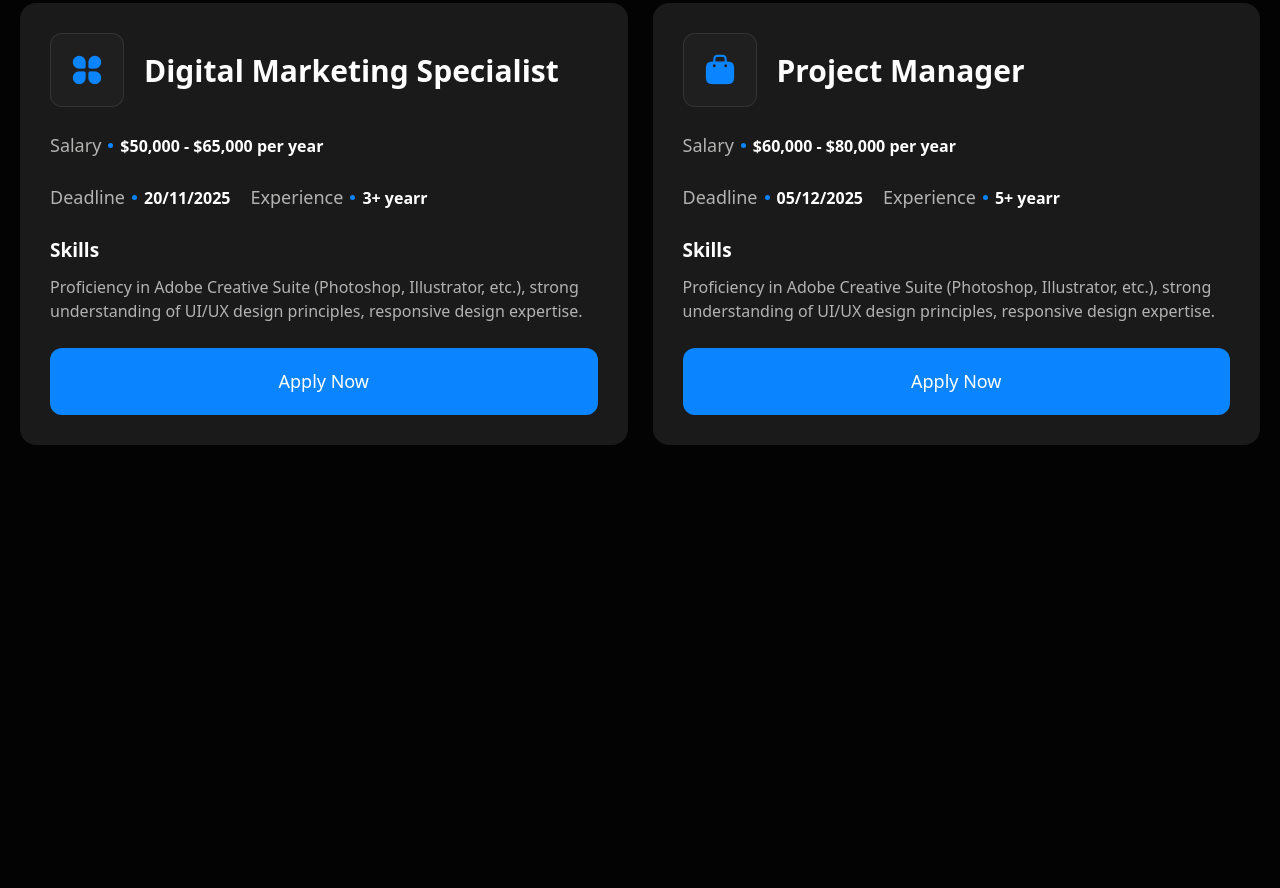
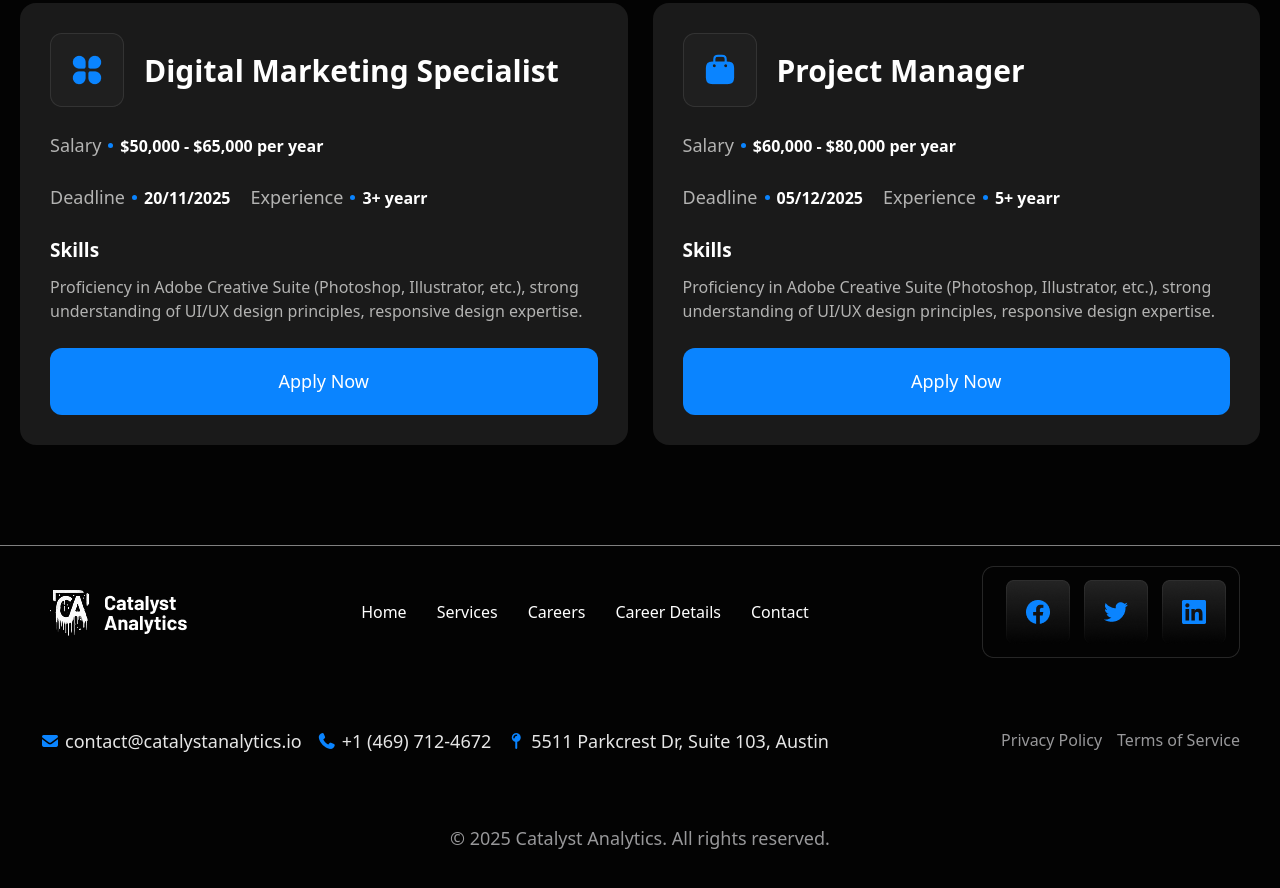
Before and after one commit to muhammadnazarov1724-cell/P.exam-week3, a website: page src/page4.html in a window 1280 px wide. Shown: the part 3548-4436 px from the top of the page. Before the commit the page ends 4093 px from the top, so only its background shows below. Drawn offline with Linux system fonts and the light colour scheme.

Commit message:
footer p4

```diff
--- a/src/page4.html
+++ b/src/page4.html
@@ -354,6 +354,44 @@
 
         </div>
     </section>
+    <footer class="my-[100px] border-t border-t-[gray] px-[20px]">
+      <div class="flex p-[20px] justify-between items-center max-w-[1300px] m-auto gap-[20px]">
+        <div>
+            <img src="./images/Logo.png" alt="">
+        </div>
+      <nav class="hidden lg:flex text-white gap-[30px] font-[300]">
+        <a href="">Home</a>
+        <a href="">Services</a>
+        <a href="">Careers</a>
+        <a href="">Career Details</a>
+        <a href="">Contact</a>
+      </nav>
+      <div>
+        <img src="./images/Sub Container.png" alt="">
+      </div>
+      </div>
+      <div class="flex flex-col lg:flex-row justify-between max-w-[1200px] m-auto my-[50px]">
+      <div class="flex flex-col gap-[15px] lg:flex-row">
+        <div class="flex gap-[5px] items-center">
+            <i class="fa-solid text-[#0A84FF] fa-envelope"></i>
+            <p class="text-[#E6E6E6] lg:text-[18px]">contact@catalystanalytics.io</p>
+        </div>
+        <div class="flex gap-[5px] items-center">
+            <i class="fa-solid text-[#0A84FF] fa-phone"></i>
+            <p class="text-[#E6E6E6] lg:text-[18px]">+1 (469) 712-4672</p>
+        </div>
+        <div class="flex gap-[5px] items-center">
+            <i class="fa-solid text-[#0A84FF] fa-map-pin"></i>
+            <p class="text-[#E6E6E6] lg:text-[18px]">5511 Parkcrest Dr, Suite 103, Austin</p>
+        </div>
+        </div>
+        <div class="text-[#98989A] flex gap-[15px]">
+            <p>Privacy Policy</p>
+            <p>Terms of Service</p>
+        </div>
+      </div>
+      <p class="text-[#98989A] text-[18px] text-center my-[70px]">© 2025 Catalyst Analytics. All rights reserved.</p>
+    </footer>
 
     </main>
   </body>
```
